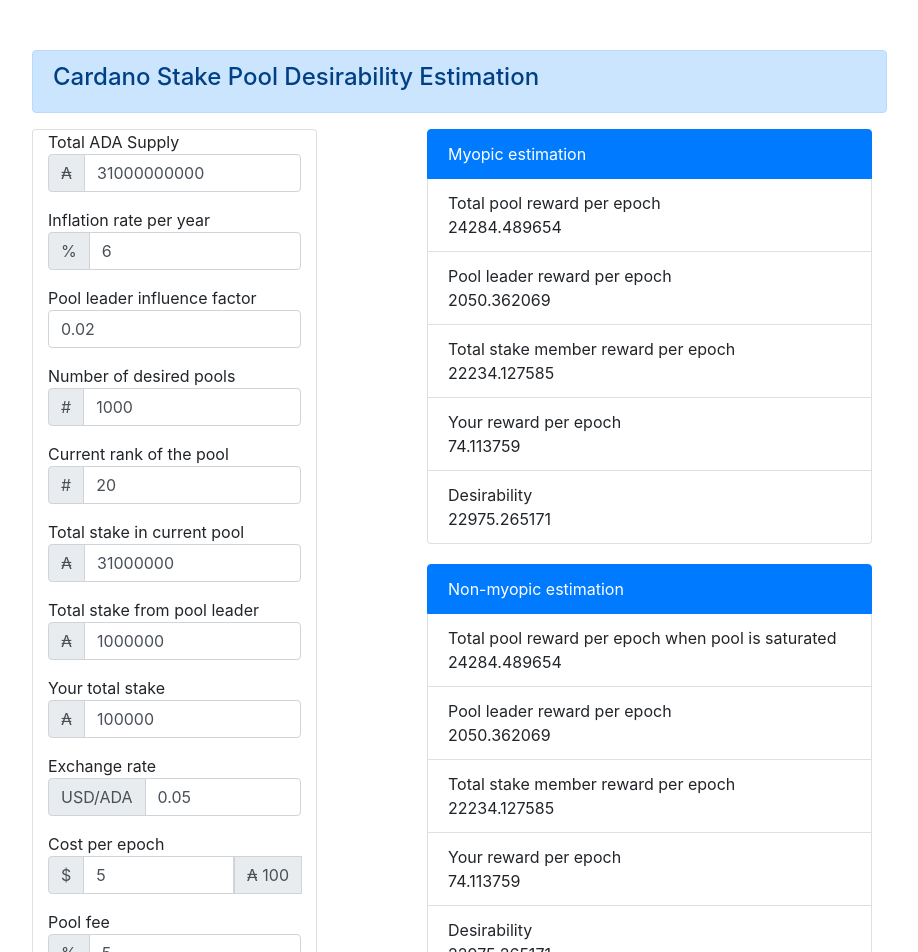
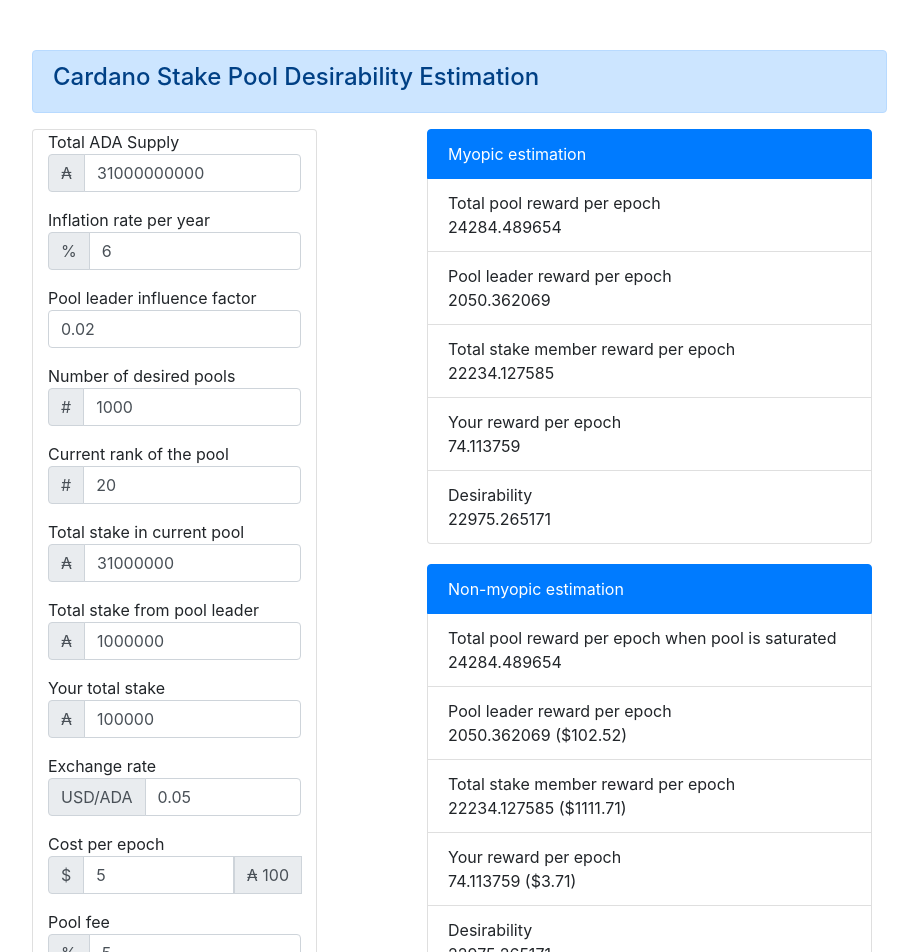
Before and after one commit to cffls/cardano-stake-pool-desirability, a React (Create React App) app: page / in a window 1280 px wide. Shown: the top 952 px of the page, without its empty margins (228-1146 px from the left). Built offline with nearby package versions, Linux system fonts and the light colour scheme.

Commit message:
Add rewards in USD

```diff
--- a/src/App.js
+++ b/src/App.js
@@ -9,6 +9,11 @@
 function ADARound(amount) {
   // Round to 6 decimals
   return Math.round(amount * 1000000) / 1000000;
+}
+
+function USDRound(amount) {
+  // Round to 6 decimals
+  return Math.round(amount * 100) / 100;
 }
 
 class App extends Component {
@@ -349,15 +354,15 @@
               </li>
               <li className="list-group-item">
                 <div>Pool leader reward per epoch</div>
-                <div>{this.state.nonmyopicPoolLeaderReward}</div>
+                <div>{this.state.nonmyopicPoolLeaderReward} (${USDRound(this.state.nonmyopicPoolLeaderReward * this.state.usdToADA)})</div>
               </li>
               <li className="list-group-item">
                 <div>Total stake member reward per epoch</div>
-                <div>{this.state.nonmyopicMemberReward}</div>
+                <div>{this.state.nonmyopicMemberReward} (${USDRound(this.state.nonmyopicMemberReward * this.state.usdToADA)})</div>
               </li>
               <li className="list-group-item">
                 <div>Your reward per epoch</div>
-                <div>{this.state.nonmyopicIndividualReward}</div>
+                <div>{this.state.nonmyopicIndividualReward} (${USDRound(this.state.nonmyopicIndividualReward * this.state.usdToADA)})</div>
               </li>
               <li className="list-group-item">
                 <div>Desirability</div>
```
